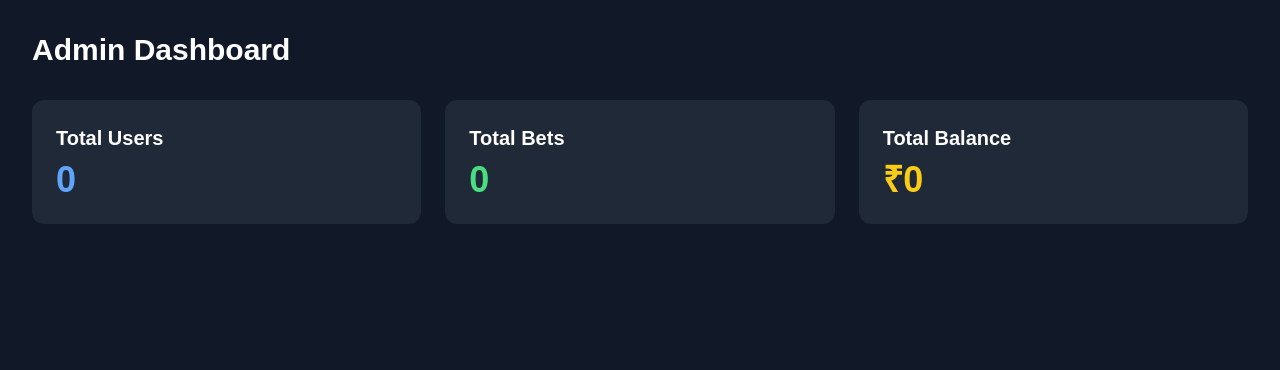
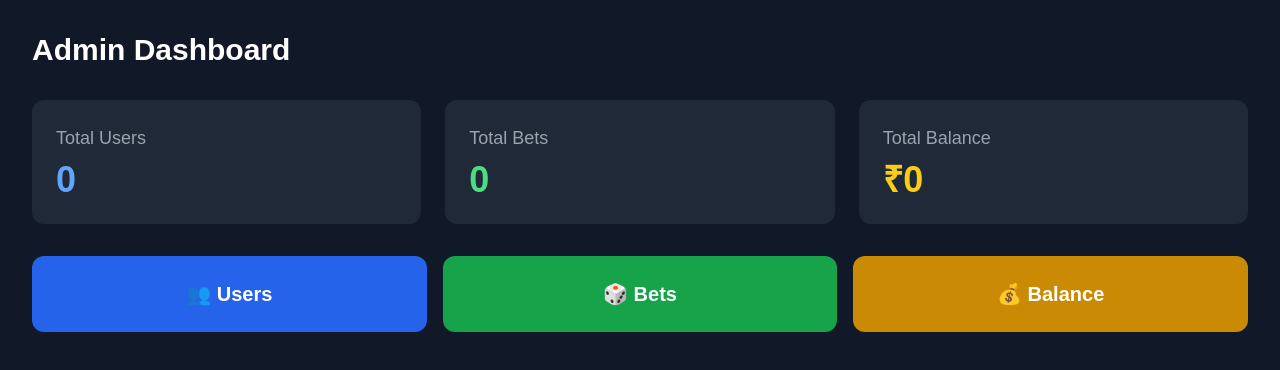
Before and after one commit to Harishankar774/allpanel3, a Next.js app: page /admin in a window 1280 px wide. Shown: the top 370 px of the page. Built offline with nearby package versions, Linux system fonts and the light colour scheme; no server answers; the database is empty.

Commit message:
fix: admin dashboard UI

```diff
--- a/app/admin/page.tsx
+++ b/app/admin/page.tsx
@@ -1,22 +1,41 @@
 'use client'
+import { useEffect, useState } from 'react'
+import Link from 'next/link'
 
 export default function AdminDashboard() {
+  const [stats, setStats] = useState({ users: 0, bets: 0, balance: 0 })
+
+  useEffect(() => {
+    fetch('/api/admin/users').then(r => r.json()).then(users => {
+      const totalBalance = users.reduce((a: number, u: any) => a + u.balance, 0)
+      setStats(s => ({ ...s, users: users.length, balance: totalBalance }))
+    })
+    fetch('/api/admin/bets').then(r => r.json()).then(bets => {
+      setStats(s => ({ ...s, bets: bets.length }))
+    })
+  }, [])
+
   return (
     <div className="min-h-screen bg-gray-900 text-white p-8">
       <h1 className="text-3xl font-bold mb-8">Admin Dashboard</h1>
-      <div className="grid grid-cols-1 md:grid-cols-3 gap-6">
+      <div className="grid grid-cols-1 md:grid-cols-3 gap-6 mb-8">
         <div className="bg-gray-800 rounded-xl p-6">
-          <h2 className="text-xl font-semibold mb-2">Total Users</h2>
-          <p className="text-4xl font-bold text-blue-400">0</p>
+          <h2 className="text-lg text-gray-400 mb-2">Total Users</h2>
+          <p className="text-4xl font-bold text-blue-400">{stats.users}</p>
         </div>
         <div className="bg-gray-800 rounded-xl p-6">
-          <h2 className="text-xl font-semibold mb-2">Total Bets</h2>
-          <p className="text-4xl font-bold text-green-400">0</p>
+          <h2 className="text-lg text-gray-400 mb-2">Total Bets</h2>
+          <p className="text-4xl font-bold text-green-400">{stats.bets}</p>
         </div>
         <div className="bg-gray-800 rounded-xl p-6">
-          <h2 className="text-xl font-semibold mb-2">Total Balance</h2>
-          <p className="text-4xl font-bold text-yellow-400">₹0</p>
+          <h2 className="text-lg text-gray-400 mb-2">Total Balance</h2>
+          <p className="text-4xl font-bold text-yellow-400">₹{stats.balance}</p>
         </div>
+      </div>
+      <div className="grid grid-cols-1 md:grid-cols-3 gap-4">
+        <Link href="/admin/users" className="bg-blue-600 hover:bg-blue-700 rounded-xl p-6 text-center text-xl font-bold">👥 Users</Link>
+        <Link href="/admin/bets" className="bg-green-600 hover:bg-green-700 rounded-xl p-6 text-center text-xl font-bold">🎲 Bets</Link>
+        <Link href="/admin/balance" className="bg-yellow-600 hover:bg-yellow-700 rounded-xl p-6 text-center text-xl font-bold">💰 Balance</Link>
       </div>
     </div>
   )
```
